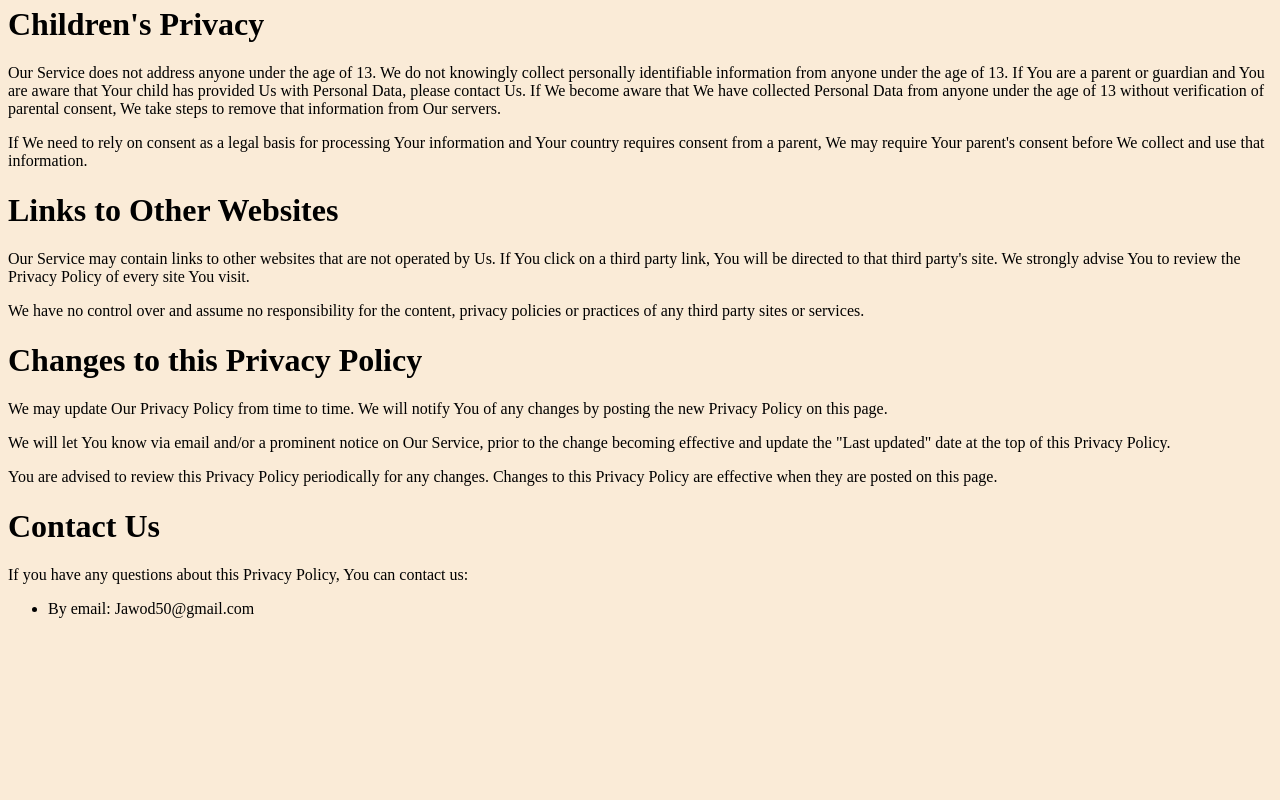
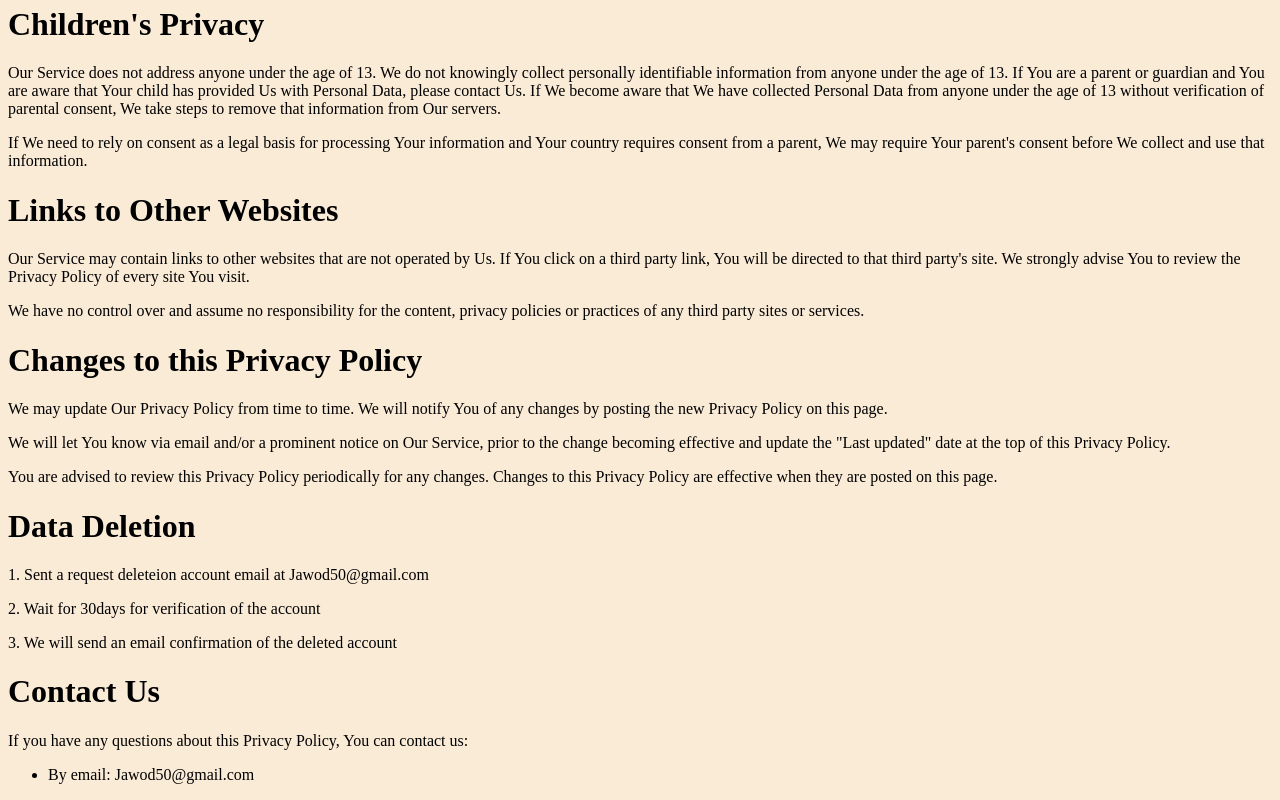
Before and after one commit to Jawod50/memorya-privacy-policy, a plain HTML site: page index.html in a window 1280 px wide. Shown: the part 3865-4665 px from the top of the page. Before the commit the page ends 4499 px from the top, so only its background shows below. Drawn offline with Linux system fonts and the light colour scheme.

Commit message:
Add data deletion instruction

```diff
--- a/index.html
+++ b/index.html
@@ -1,4 +1,5 @@
-<!DOCTYPE html><html lang="en">
+<!DOCTYPE html>
+<html lang="en">
 	<head>
 		<meta charset="UTF-8" />
 		<meta http-equiv="X-UA-Compatible" content="IE=edge" />
@@ -364,6 +365,11 @@
 			You are advised to review this Privacy Policy periodically for any changes. Changes to this Privacy Policy are effective
 			when they are posted on this page.
 		</p>
+		<h1>Data Deletion</h1>
+		<p>1. Sent a request deleteion account email at Jawod50@gmail.com</p>
+		<p>2. Wait for 30days for verification of the account</p>
+		<p>3. We will send an email confirmation of the deleted account</p>
+
 		<h1>Contact Us</h1>
 		<p>If you have any questions about this Privacy Policy, You can contact us:</p>
 		<ul>
```
